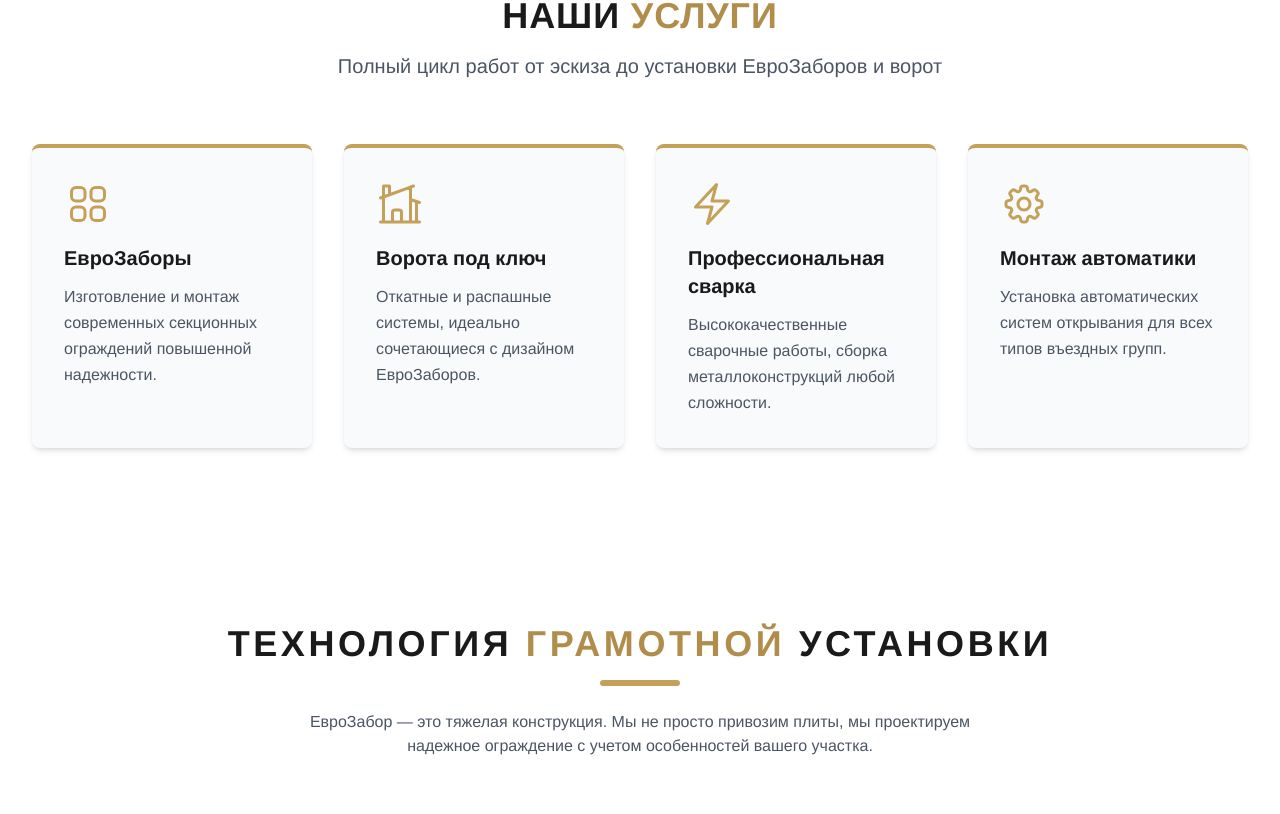
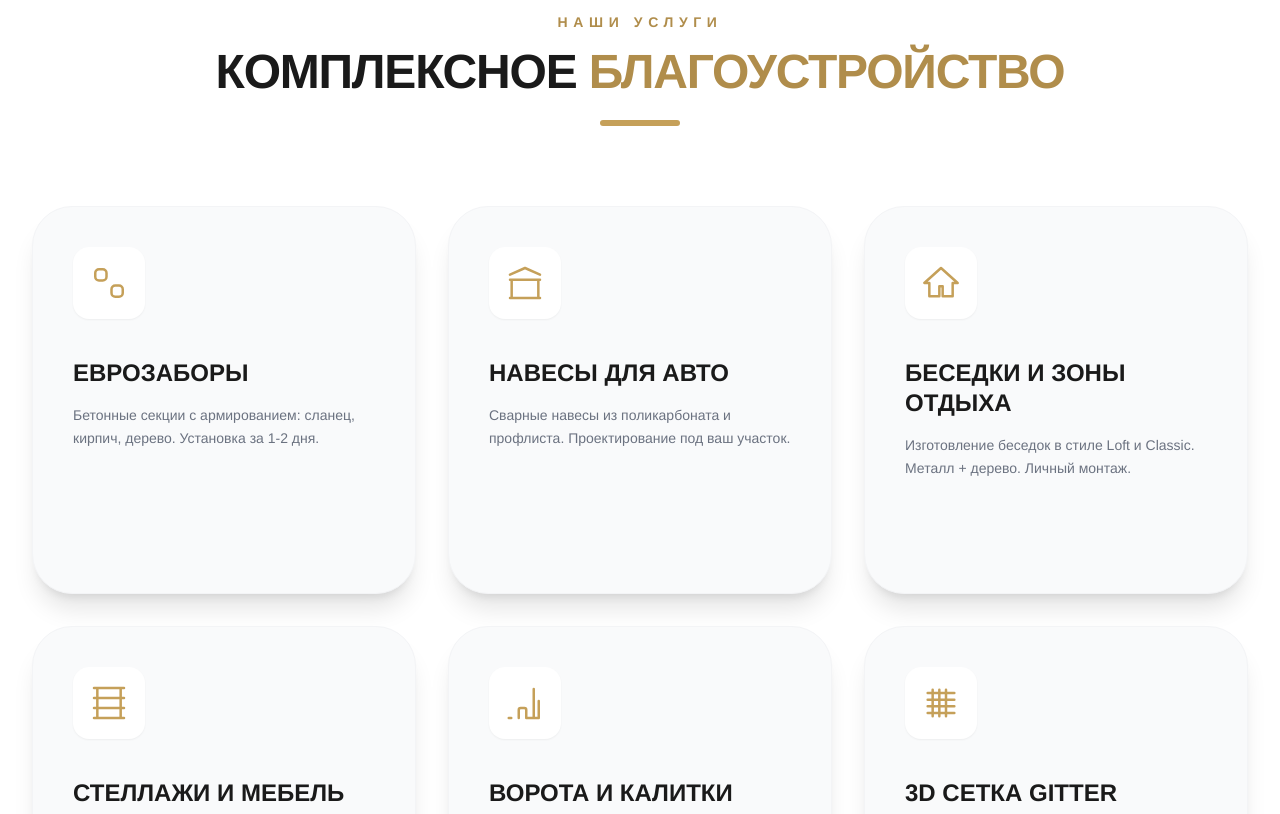
Before and after one commit to ksasha79/KovkaMaster, a React (Vite) app: page / in a window 1280 px wide. Shown: the part 1086-1900 px from the top of the page. Built offline with nearby package versions, Linux system fonts and the light colour scheme.

Commit message:
Update Services.tsx

```diff
--- a/components/Services.tsx
+++ b/components/Services.tsx
@@ -1,86 +1,77 @@
 import React from 'react';
 import { ServiceItem } from '../types';
 
-const services: ServiceItem[] = [
+const services: (ServiceItem & { iconSvg: React.ReactNode })[] = [
   {
     id: '1',
     title: 'ЕвроЗаборы',
-    description: 'Изготовление и монтаж современных секционных ограждений повышенной надежности.',
-    icon: 'fence'
+    description: 'Бетонные секции с армированием: сланец, кирпич, дерево. Установка за 1-2 дня.',
+    icon: 'fence',
+    iconSvg: <svg className="w-10 h-10" fill="none" viewBox="0 0 24 24" stroke="currentColor"><path strokeLinecap="round" strokeLinejoin="round" strokeWidth={1.5} d="M3.75 6A2.25 2.25 0 0 1 6 3.75h2.25A2.25 2.25 0 0 1 10.5 6v2.25a2.25 2.25 0 0 1-2.25 2.25H6a2.25 2.25 0 0 1-2.25-2.25V6ZM13.5 15.75a2.25 2.25 0 0 1 2.25-2.25H18a2.25 2.25 0 0 1 2.25 2.25V18A2.25 2.25 0 0 1 18 20.25h-2.25A2.25 2.25 0 0 1 13.5 18v-2.25Z" /></svg>
   },
   {
     id: '2',
-    title: 'Ворота под ключ',
-    description: 'Откатные и распашные системы, идеально сочетающиеся с дизайном ЕвроЗаборов.',
-    icon: 'gate'
+    title: 'Навесы для авто',
+    description: 'Сварные навесы из поликарбоната и профлиста. Проектирование под ваш участок.',
+    icon: 'canopy',
+    iconSvg: <svg className="w-10 h-10" fill="none" viewBox="0 0 24 24" stroke="currentColor"><path strokeLinecap="round" strokeLinejoin="round" strokeWidth={1.5} d="M3 21h18M3 10h18M3 7l9-4 9 4M4 10v11M20 10v11" /></svg>
   },
   {
     id: '3',
-    title: 'Профессиональная сварка',
-    description: 'Высококачественные сварочные работы, сборка металлоконструкций любой сложности.',
-    icon: 'weld'
+    title: 'Беседки и зоны отдыха',
+    description: 'Изготовление беседок в стиле Loft и Classic. Металл + дерево. Личный монтаж.',
+    icon: 'gazebo',
+    iconSvg: <svg className="w-10 h-10" fill="none" viewBox="0 0 24 24" stroke="currentColor"><path strokeLinecap="round" strokeLinejoin="round" strokeWidth={1.5} d="M12 3L2 12h3v8h6v-6h2v6h6v-8h3L12 3z" /></svg>
   },
   {
     id: '4',
-    title: 'Монтаж автоматики',
-    description: 'Установка автоматических систем открывания для всех типов въездных групп.',
-    icon: 'gear'
+    title: 'Стеллажи и Мебель',
+    description: 'Системы хранения для гаражей и складов. Сварные и сборные конструкции любой нагрузки.',
+    icon: 'shelving',
+    iconSvg: <svg className="w-10 h-10" fill="none" viewBox="0 0 24 24" stroke="currentColor"><path strokeLinecap="round" strokeLinejoin="round" strokeWidth={1.5} d="M3 3h18M3 9h18M3 15h18M3 21h18M5 3v18M19 3v18" /></svg>
+  },
+  {
+    id: '5',
+    title: 'Ворота и Калитки',
+    description: 'Откатные и распашные системы. Заводская покраска, установка автоматики.',
+    icon: 'gate',
+    iconSvg: <svg className="w-10 h-10" fill="none" viewBox="0 0 24 24" stroke="currentColor"><path strokeLinecap="round" strokeLinejoin="round" strokeWidth={1.5} d="M8.25 21v-4.875c0-.621.504-1.125 1.125-1.125h2.25c.621 0 1.125.504 1.125 1.125V21m0 0h4.5V3.545M12.75 21h7.5V10.75M2.25 21h1.5" /></svg>
+  },
+  {
+    id: '6',
+    title: '3D Сетка Gitter',
+    description: 'Быстровозводимые ограждения для дач и промзон. Всегда в наличии на складе.',
+    icon: 'mesh',
+    iconSvg: <svg className="w-10 h-10" fill="none" viewBox="0 0 24 24" stroke="currentColor"><path strokeLinecap="round" strokeLinejoin="round" strokeWidth={1.5} d="M4 6h16M4 10h16M4 14h16M4 18h16M7 4v16M11 4v16M15 4v16" /></svg>
   }
 ];
 
-const getIcon = (type: string) => {
-  switch (type) {
-    case 'gate':
-      return (
-        <svg xmlns="http://www.w3.org/2000/svg" fill="none" viewBox="0 0 24 24" strokeWidth={1.5} stroke="currentColor" className="w-12 h-12">
-          <path strokeLinecap="round" strokeLinejoin="round" d="M8.25 21v-4.875c0-.621.504-1.125 1.125-1.125h2.25c.621 0 1.125.504 1.125 1.125V21m0 0h4.5V3.545M12.75 21h7.5V10.75M2.25 21h1.5m18 0h-18M2.25 9l4.5-1.636M18.75 3l-1.5.545m0 6.205 3 1m1.5.5-1.5-.5M6.75 7.364V3h-3v18m3-13.636 10.5-3.819" />
-        </svg>
-      );
-    case 'fence':
-      return (
-        <svg xmlns="http://www.w3.org/2000/svg" fill="none" viewBox="0 0 24 24" strokeWidth={1.5} stroke="currentColor" className="w-12 h-12">
-          <path strokeLinecap="round" strokeLinejoin="round" d="M3.75 6A2.25 2.25 0 0 1 6 3.75h2.25A2.25 2.25 0 0 1 10.5 6v2.25a2.25 2.25 0 0 1-2.25 2.25H6a2.25 2.25 0 0 1-2.25-2.25V6ZM3.75 15.75A2.25 2.25 0 0 1 6 13.5h2.25a2.25 2.25 0 0 1 2.25 2.25V18a2.25 2.25 0 0 1-2.25 2.25H6A2.25 2.25 0 0 1 3.75 18v-2.25ZM13.5 6a2.25 2.25 0 0 1 2.25-2.25H18A2.25 2.25 0 0 1 20.25 6v2.25A2.25 2.25 0 0 1 18 10.5h-2.25a2.25 2.25 0 0 1-2.25-2.25V6ZM13.5 15.75a2.25 2.25 0 0 1 2.25-2.25H18a2.25 2.25 0 0 1 2.25 2.25V18A2.25 2.25 0 0 1 18 20.25h-2.25A2.25 2.25 0 0 1 13.5 18v-2.25Z" />
-        </svg>
-      );
-    case 'weld':
-      return (
-        <svg xmlns="http://www.w3.org/2000/svg" fill="none" viewBox="0 0 24 24" strokeWidth={1.5} stroke="currentColor" className="w-12 h-12">
-          <path strokeLinecap="round" strokeLinejoin="round" d="m3.75 13.5 10.5-11.25L12 10.5h8.25L9.75 21.75 12 13.5H3.75Z" />
-        </svg>
-      );
-    case 'gear':
-      return (
-        <svg xmlns="http://www.w3.org/2000/svg" fill="none" viewBox="0 0 24 24" strokeWidth={1.5} stroke="currentColor" className="w-12 h-12">
-          <path strokeLinecap="round" strokeLinejoin="round" d="M10.343 3.94c.09-.542.56-.94 1.11-.94h1.093c.55 0 1.02.398 1.11.94l.149.894c.07.424.384.764.78.93.398.164.855.142 1.205-.108l.737-.527a1.125 1.125 0 0 1 1.45.12l.773.774c.39.389.44 1.002.12 1.45l-.527.737c-.25.35-.272.806-.107 1.204.165.397.505.71.93.78l.893.15c.543.09.94.56.94 1.109v1.094c0 .55-.397 1.02-.94 1.11l-.893.149c-.425.07-.765.383-.93.78-.165.398-.143.854.107 1.204l.527.738c.32.447.269 1.06-.12 1.45l-.774.773a1.125 1.125 0 0 1-1.449.12l-.738-.527c-.35-.25-.806-.272-1.203-.107-.397.165-.71.505-.781.929l-.149.894c-.09.542-.56.94-1.11.94h-1.094c-.55 0-1.019-.398-1.11-.94l-.148-.894c-.071-.424-.384-.764-.781-.93-.398-.164-.854-.142-1.204.108l-.738.527c-.447.32-1.06.269-1.45-.12l-.773-.774a1.125 1.125 0 0 1-.12-1.45l.527-.737c.25-.35.273-.806.108-1.204-.165-.397-.505-.71-.93-.78l-.894-.15c-.542-.09-.94-.56-.94-1.109v-1.094c0-.55.398-1.02.94-1.11l.894-.149c.424-.07.765-.383.93-.78.165-.398.143-.854-.107-1.204l-.527-.738a1.125 1.125 0 0 1 .12-1.45l.773-.773a1.125 1.125 0 0 1 1.45-.12l.737.527c.35.25.807.272 1.204.107.397-.165.71-.505.78-.929l.15-.894Z" />
-          <path strokeLinecap="round" strokeLinejoin="round" d="M15 12a3 3 0 1 1-6 0 3 3 0 0 1 6 0Z" />
-        </svg>
-      );
-    default:
-      return null;
-  }
-};
-
 const Services: React.FC = () => {
   return (
-    <section id="services" className="py-20 bg-white">
+    <section id="services" className="py-24 bg-white relative">
       <div className="max-w-7xl mx-auto px-4 sm:px-6 lg:px-8">
-        <div className="text-center mb-16">
-          <h2 className="text-3xl md:text-4xl font-bold text-metal-900 uppercase tracking-wide">
-            Наши <span className="text-gold-600">Услуги</span>
-          </h2>
-          <p className="mt-4 text-xl text-gray-600">
-            Полный цикл работ от эскиза до установки ЕвроЗаборов и ворот
-          </p>
+        <div className="text-center mb-20">
+          <h2 className="text-sm font-black text-gold-600 uppercase tracking-[0.4em] mb-4">Наши Услуги</h2>
+          <h3 className="text-4xl md:text-5xl font-black text-metal-900 uppercase tracking-tight">
+            Комплексное <span className="text-gold-600">Благоустройство</span>
+          </h3>
+          <div className="h-1.5 w-20 bg-gold-500 mx-auto mt-6 rounded-full"></div>
         </div>
 
-        <div className="grid grid-cols-1 md:grid-cols-2 lg:grid-cols-4 gap-8">
+        <div className="grid grid-cols-1 md:grid-cols-2 lg:grid-cols-3 gap-8">
           {services.map((service) => (
-            <div key={service.id} className="bg-gray-50 p-8 rounded-lg shadow-md hover:shadow-xl transition-shadow border-t-4 border-gold-500 group">
-              <div className="text-gold-500 mb-4 transform group-hover:scale-110 transition-transform duration-300">
-                {getIcon(service.icon)}
+            <div key={service.id} className="group p-10 rounded-[40px] bg-gray-50 border border-gray-100 hover:bg-metal-900 transition-all duration-500 shadow-xl hover:shadow-gold-600/20">
+              <div className="text-gold-500 mb-8 transform group-hover:scale-110 group-hover:rotate-3 transition-transform duration-500 bg-white p-4 inline-block rounded-2xl group-hover:bg-gold-500 group-hover:text-white shadow-sm">
+                {service.iconSvg}
               </div>
-              <h3 className="text-xl font-bold text-metal-900 mb-3">{service.title}</h3>
-              <p className="text-gray-600 leading-relaxed">{service.description}</p>
+              <h3 className="text-2xl font-black text-metal-900 mb-4 uppercase group-hover:text-white transition-colors leading-tight">{service.title}</h3>
+              <p className="text-gray-500 text-sm leading-relaxed group-hover:text-gray-400 transition-colors">{service.description}</p>
+
+              <div className="mt-8 pt-6 border-t border-gray-200 group-hover:border-white/10 opacity-0 group-hover:opacity-100 transition-all">
+                <a href="#contact" className="text-gold-500 text-xs font-black uppercase tracking-widest hover:text-white flex items-center gap-2">
+                  Заказать расчет <span>→</span>
+                </a>
+              </div>
             </div>
           ))}
         </div>
```
